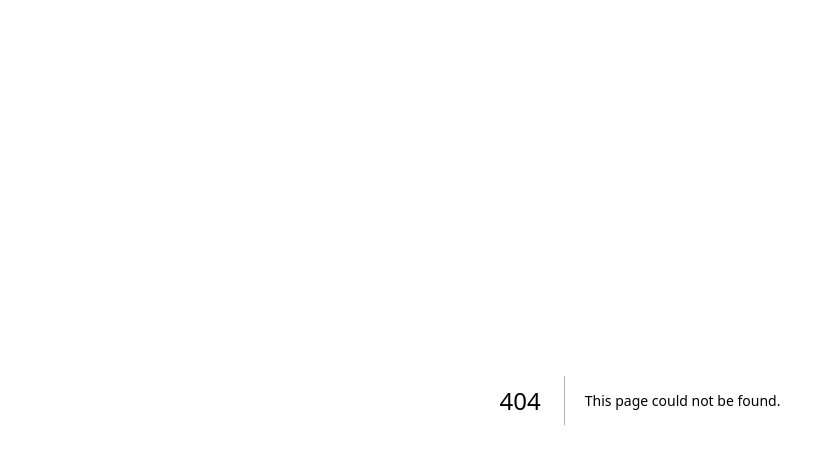
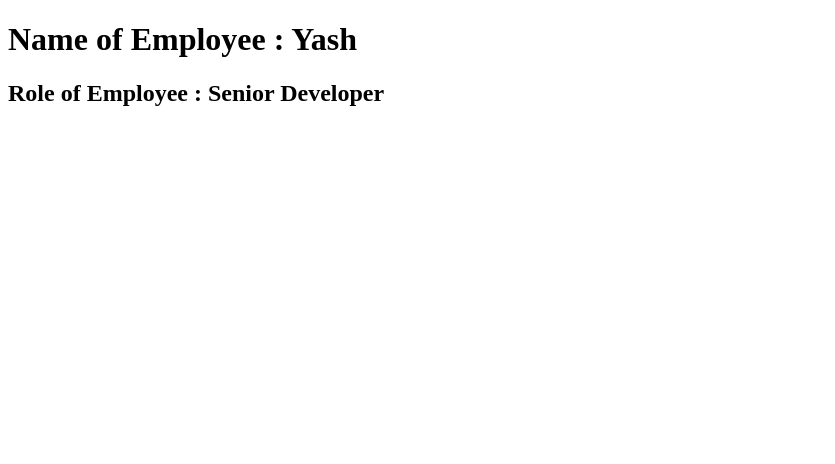
Before and after one commit to YAMITRAO/nextjs_aboutUs_example, a Next.js app: page /aboutus/1 in a window 1280 px wide. Before the commit this address had no page. Shown: the top 464 px of the page, without its empty margins (0-835 px from the left). Built offline with nearby package versions, Linux system fonts and the light colour scheme.

Commit message:
dynamic page is added

```diff
--- /dev/null
+++ b/pages/aboutus/[developer].js
@@ -0,0 +1,28 @@
+import { useRouter } from "next/router"
+
+const developer = () => {
+  const details = [
+    { id : 1, name: 'Yash', role: 'Senior Developer'},
+    { id : 2, name: 'Vaibhav', role: 'Backend Developer'},
+    { id : 3, name: 'Suresh', role: 'Frontend Developer'}
+  ]
+
+  const routeValue = useRouter();
+  const urlId = routeValue.query.developer;
+  const filteredArray = details.filter( (val) => {
+    return +urlId === val.id
+  });
+
+  console.log(filteredArray);
+  return (
+    <>
+
+    {filteredArray.length > 0  && <h1>Name of Employee : {filteredArray[0].name}</h1>}
+    { filteredArray.length > 0  && <h2>Role of Employee : {filteredArray[0].role}</h2>}
+    {filteredArray.length == 0  && <p>No Employee with this Id</p> }
+    </>
+
+  )
+}
+
+export default developer
```
Also changed, not shown: pages/aboutus/developer.js (deleted, +0 -9 lines).
